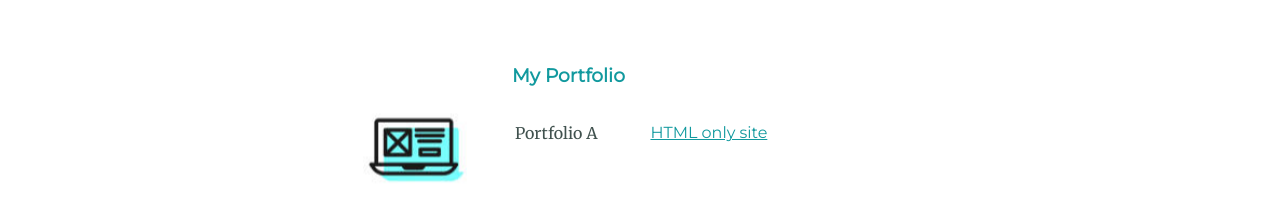
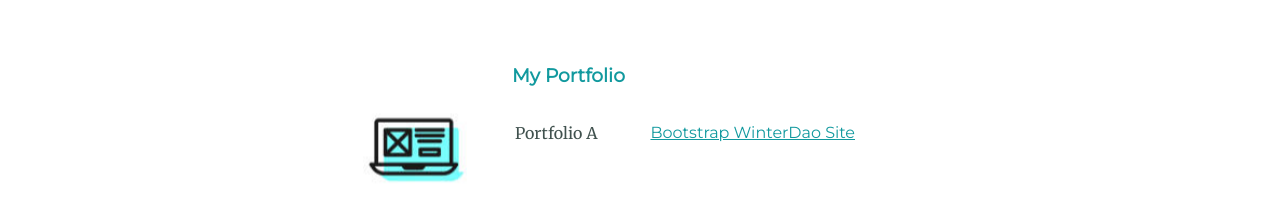
Before and after one commit to mrwinter09/portfolio, a plain HTML site: page index.html in a window 1280 px wide. Shown: the part 2264-2477 px from the top of the page. Drawn offline with Linux system fonts and the light colour scheme.

Commit message:
Update index.html

```diff
--- a/index.html
+++ b/index.html
@@ -67,7 +67,7 @@
                     <table>
                         <tr>
                             <td class="td_space">Portfolio A</td>
-                            <td><a class="td_link" href="">HTML only site</a></td>
+                            <td><a class="td_link" href="https://mrwinter09.github.io/WinterDaoSite/">Bootstrap WinterDao Site</a></td>
                         </tr>
                     </table>
                 </div>
```
